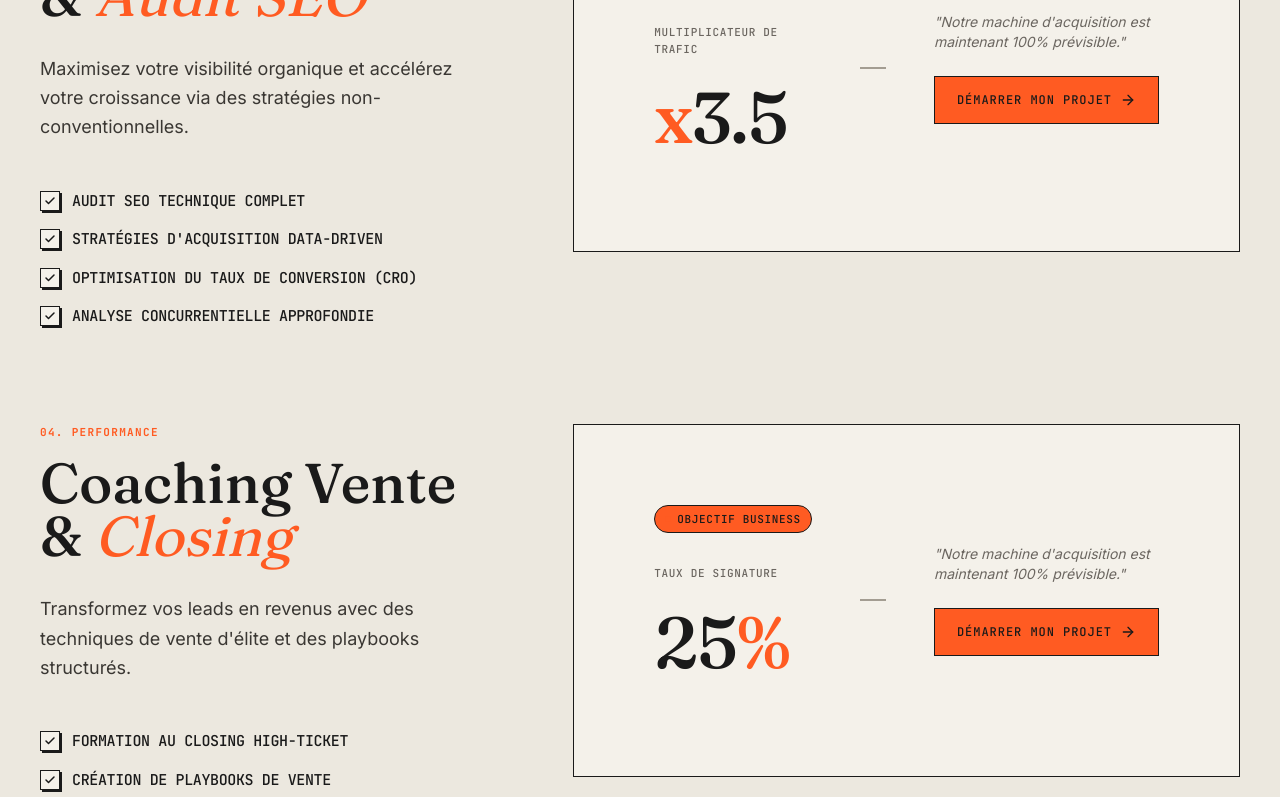
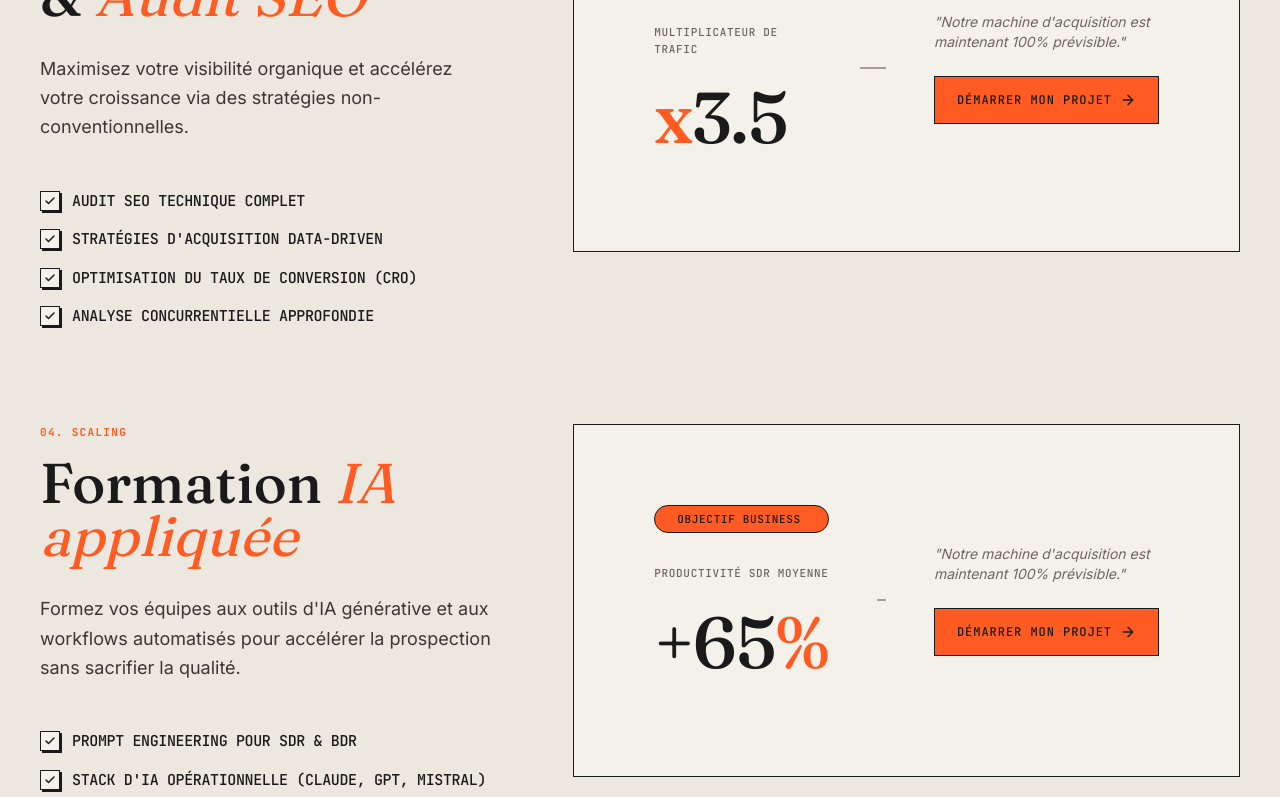
Before and after one commit to Jimmyjoe13/Nana-intelligence, a Next.js app: page /services in a window 1280 px wide. Shown: the part 2000-2797 px from the top of the page. Built offline with nearby package versions, Linux system fonts and the light colour scheme.

Commit message:
feat(services): pivot IA & automatisations ROI
Suppression du service Coaching Vente & Closing.
Ajout de deux nouveaux services :
- Formation IA appliquée (SDR/BDR, agents, prompt engineering)
- Automatisations orientées ROI (Make/n8n, ROI mesurable)

Ref: aligned with new positioning 2026

```diff
--- a/src/mocks/services.ts
+++ b/src/mocks/services.ts
@@ -42,18 +42,32 @@ export const detailedServices = [
     metric: { label: "Multiplicateur de trafic", value: "3.5", prefix: "x" }
   },
   {
-    id: "closing",
-    title: "Coaching Vente &",
-    emphasis: "Closing",
-    kicker: "04. PERFORMANCE",
-    description: "Transformez vos leads en revenus avec des techniques de vente d'élite et des playbooks structurés.",
+    id: "formation-ia",
+    title: "Formation",
+    emphasis: "IA appliquée",
+    kicker: "04. SCALING",
+    description: "Formez vos équipes aux outils d'IA générative et aux workflows automatisés pour accélérer la prospection sans sacrifier la qualité.",
     features: [
-      "Formation au Closing High-Ticket",
-      "Création de Playbooks de vente",
-      "Coaching individuel et d'équipe",
-      "Scripts de qualification optimisés",
+      "Prompt Engineering pour SDR & BDR",
+      "Stack d'IA opérationnelle (Claude, GPT, Mistral)",
+      "Création d'agents IA sur mesure (RAG, tool-use)",
+      "Automatisation de la recherche de prospects",
     ],
-    metric: { label: "Taux de signature", value: "25", suffix: "%" }
+    metric: { label: "Productivité SDR moyenne", value: "+65", suffix: "%" }
+  },
+  {
+    id: "automatisation-roi",
+    title: "Automatisations",
+    emphasis: "orientées ROI",
+    kicker: "05. ROI",
+    description: "Concevez des workflows automatisés qui génèrent un ROI mesurable : nurturing, scoring, relances et reporting en temps réel.",
+    features: [
+      "Workflows no-code (Make, n8n, Zapier)",
+      "Intégrations CRM / Slack / Sheets",
+      "Tableaux de bord ROI en temps réel",
+      "SLA & monitoring des taux de conversion",
+    ],
+    metric: { label: "ROI moyen mois 1", value: "x4", prefix: "" }
   }
 ];
 
```
